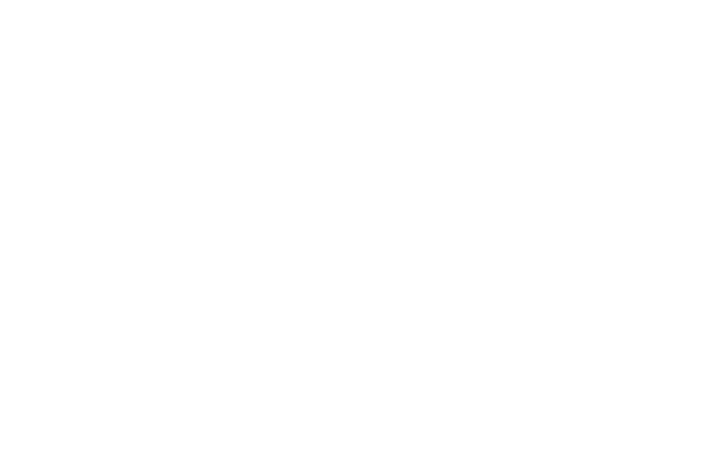
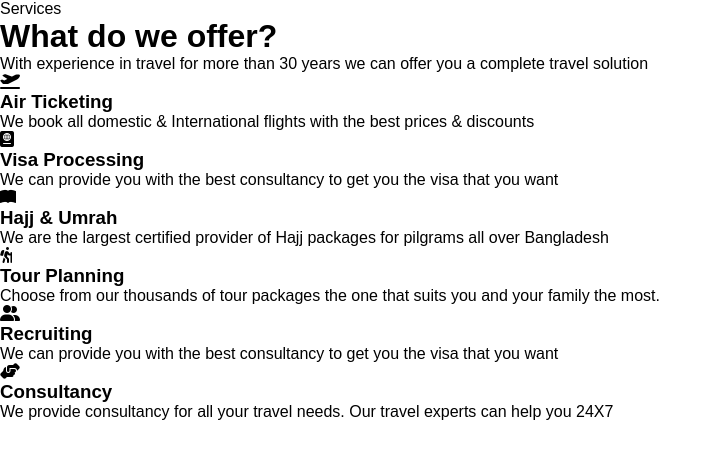
Before and after one commit to brunolucero19/image-based-web-project-services, a plain HTML site: page index.html in a window 1280 px wide. Shown: the whole page, without its empty margins (0-722 px from the left). Drawn offline with nearby package versions, Linux system fonts and the light colour scheme.

Commit message:
Estructura HTML completada

```diff
--- a/css/style.css
+++ b/css/style.css
@@ -0,0 +1,5 @@
+*{
+    padding: 0;
+    margin: 0;
+    font-family: Arial, Helvetica, sans-serif;
+}
--- a/index.html
+++ b/index.html
@@ -5,8 +5,46 @@
     <meta name="viewport" content="width=device-width, initial-scale=1.0">
     <title>What we offer</title>
     <link rel="stylesheet" href="css/style.css">
+    <link rel="stylesheet" href="https://cdn.jsdelivr.net/npm/bootstrap-icons@1.11.3/font/bootstrap-icons.min.css">
+    <script src="https://kit.fontawesome.com/ec6d284f8e.js" crossorigin="anonymous"></script>
 </head>
 <body>
-
+    <div class="contenedor-padre">
+        <p>Services</p>
+        <h1>What do we offer?</h1>
+        <p>With experience in travel for more than 30 years we can offer you a complete travel solution</p>
+        <div class="container">
+            <div class="container-item item1">
+                <i class="fa-solid fa-plane-departure"></i>
+                <h3>Air Ticketing</h3>
+                <p>We book all domestic & International flights with the best prices & discounts</p>
+            </div>
+            <div class="container-item item2">
+                <i class="fa-solid fa-passport"></i>
+                <h3>Visa Processing</h3>
+                <p>We can provide you with the best consultancy to get you the visa that you want</p>
+            </div>
+            <div class="container-item item3">
+                <i class="bi bi-book-fill"></i>
+                <h3>Hajj & Umrah</h3>
+                <p>We are the largest certified provider of Hajj packages for pilgrams all over Bangladesh</p>
+            </div>
+            <div class="container-item item4">
+                <i class="fa-solid fa-person-hiking"></i>
+                <h3>Tour Planning</h3>
+                <p>Choose from our thousands of tour packages the one that suits you and your family the most.</p>
+            </div>
+            <div class="container-item item5">
+                <i class="fa-solid fa-user-group"></i>
+                <h3>Recruiting</h3>
+                <p>We can provide you with the best consultancy to get you the visa that you want</p>
+            </div>
+            <div class="container-item item6">
+                <i class="fa-solid fa-handshake-angle"></i>
+                <h3>Consultancy</h3>
+                <p>We provide consultancy for all your travel needs. Our travel experts can help you 24X7</p>
+            </div>
+        </div>
+    </div>
 </body>
 </html>
```
